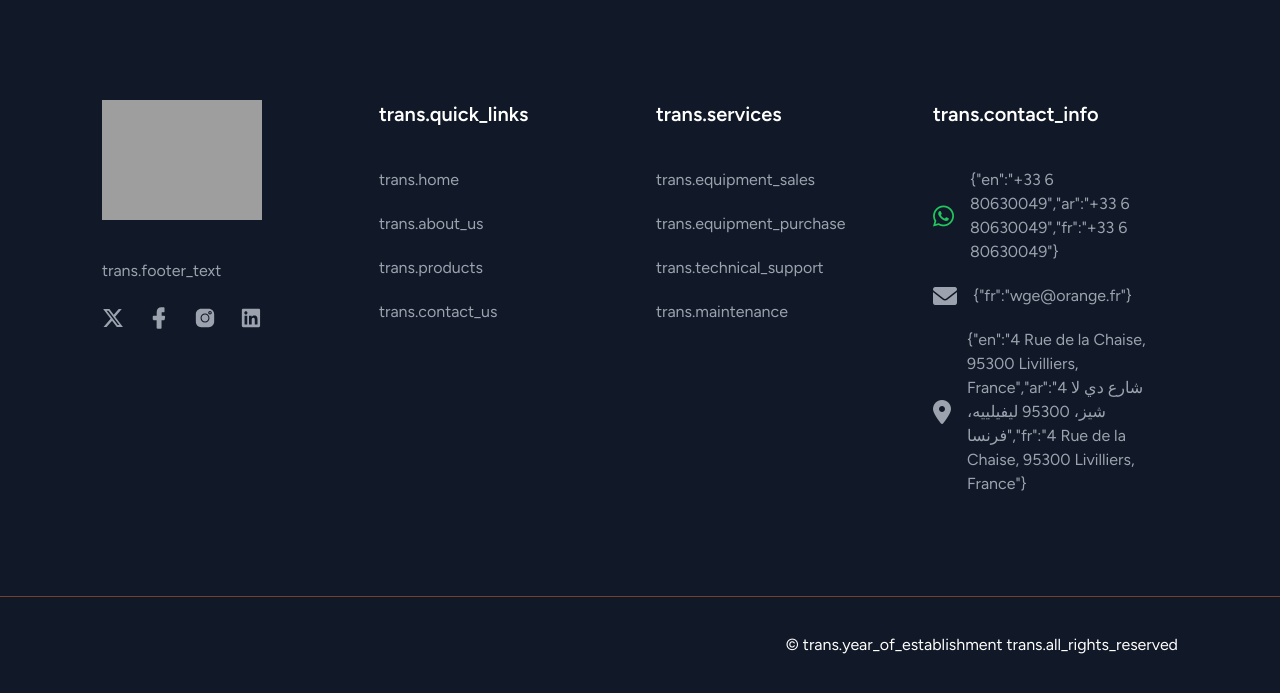
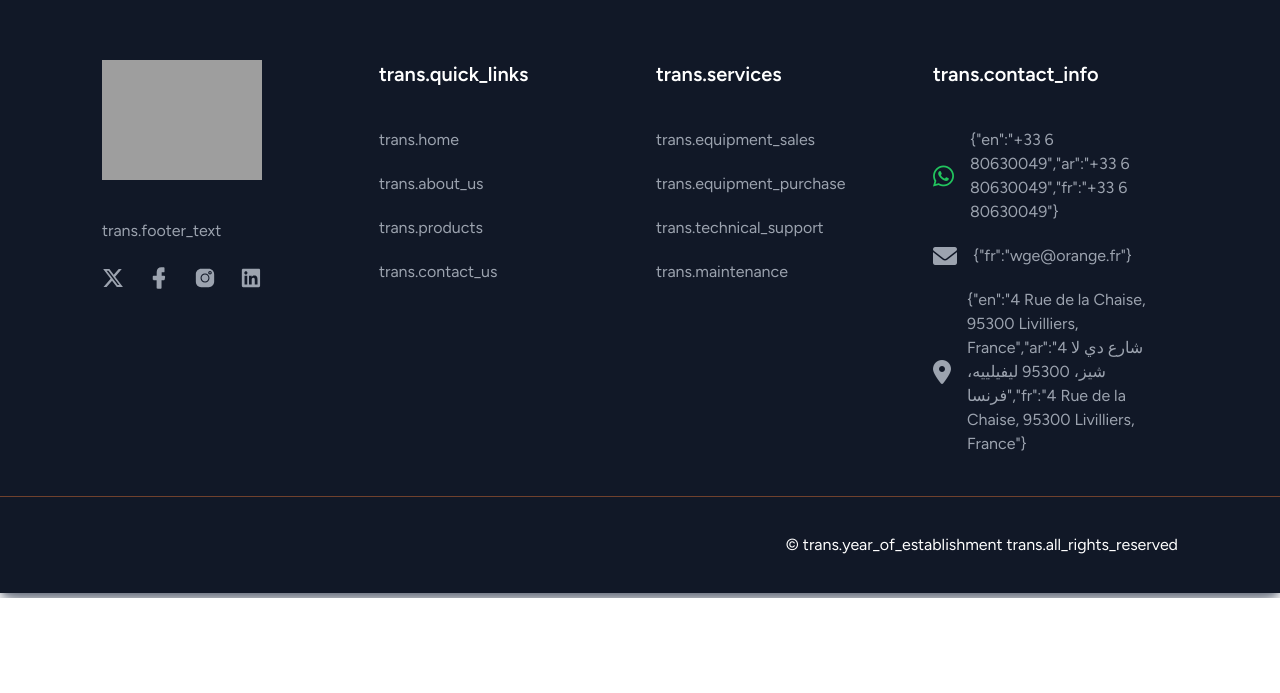
Before and after one commit to HatoumHadi/wge-france, a Laravel app: page / in a window 1280 px wide. Shown: the part 2631-3324 px from the top of the page. After the commit the page ends 3229 px from the top, so only its background shows below. Run offline with Laravel 12, Linux system fonts and the light colour scheme; data comes from the database, SQL or seed files in the repository; tables that the repository leaves empty hold one stand-in row (values such as "Sample post"); style sheets or scripts are compiled from the project's sources; some libraries are stand-ins or nearby versions; grey boxes are pictures that could not be loaded.

Commit message:
fix footer design

```diff
--- a/resources/views/livewire/footer.blade.php
+++ b/resources/views/livewire/footer.blade.php
@@ -1,5 +1,5 @@
 <div>
-    <footer class="shadow-lg shadow-gray-500 relative bg-gray-900 pt-20 lg:pt-[100px]" data-wow-delay=".15s">
+    <footer class="shadow-lg shadow-gray-500 relative bg-gray-900 pt-20 lg:pt-[60px]" data-wow-delay=".15s">
         <div class="container">
             <div class="flex flex-wrap">
                 <div class="w-full justify-center px-4 sm:w-1/4">
@@ -167,7 +167,7 @@
             </div>
         </div>
 
-        <div class="mt-12 border-t border-primary border-opacity-40 py-8 lg:mt-[60px]">
+        <div class="border-t border-primary border-opacity-40 py-8">
             <div class="container mx-auto">
                 <div class="flex flex-wrap">
                     <div class="w-full px-4 md:w-1/3 lg:w-1/2">
```
